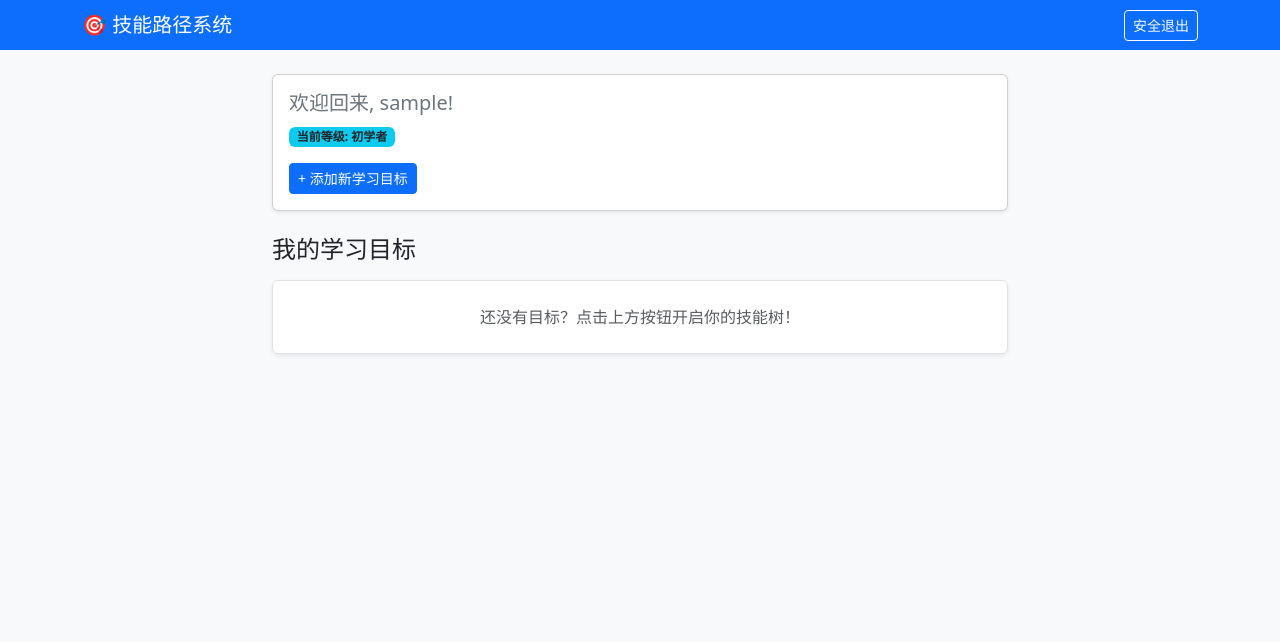
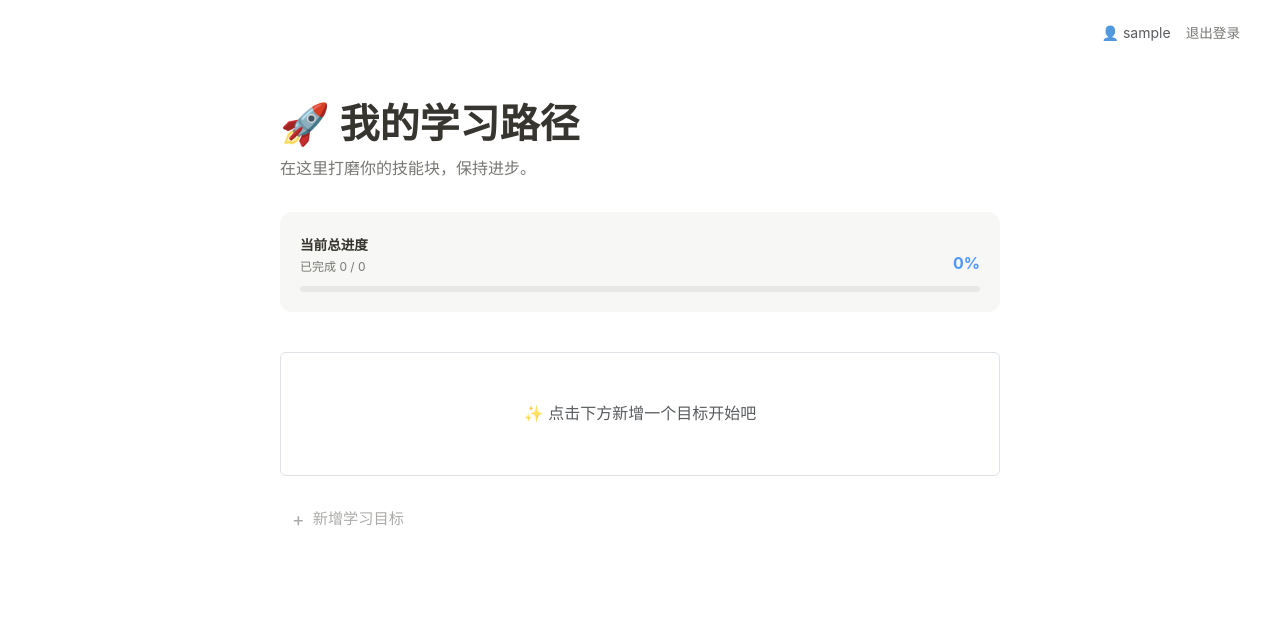
Before and after one commit to ZWEIGJ/skill-path-tracker, a Django app: page / in a window 1280 px wide. Shown: the top 642 px of the page. Run offline with Django 5.2, Linux system fonts and the light colour scheme; the visitor is signed in with stand-in values (Sample User, id 1); data that the repository does not hold is empty.

Commit message:
style & feat: 重构看板为 Notion 极简风并实现动态进度条逻辑

```diff
--- a/goals/templates/goals/dashboard.html
+++ b/goals/templates/goals/dashboard.html
@@ -3,97 +3,267 @@
 <head>
     <meta charset="UTF-8">
     <meta name="viewport" content="width=device-width, initial-scale=1.0">
-    <title>个人看板 - 技能路径系统</title>
+    <title>工作区 - SkillPath</title>
     <link href="https://cdn.jsdelivr.net/npm/bootstrap@5.3.0/dist/css/bootstrap.min.css" rel="stylesheet">
     <style>
-        .completed-text {
+        :root {
+            --notion-text: #37352f;
+            --notion-bg: #ffffff;
+            --notion-hover: #f1f1ef;
+            --notion-border: #edece9;
+            --notion-blue: #5297ff;
+            --notion-gray: #787774;
+            --notion-light-gray: #dfdfde;
+        }
+
+        body {
+            font-family: -apple-system, BlinkMacSystemFont, "Segoe UI", Helvetica, Arial, sans-serif;
+            color: var(--notion-text);
+            background-color: var(--notion-bg);
+            line-height: 1.6;
+            margin: 0;
+        }
+
+        /* 顶部导航 */
+        .nav-actions {
+            position: absolute;
+            top: 20px;
+            right: 40px;
+            display: flex;
+            align-items: center;
+            gap: 15px;
+        }
+
+        .logout-btn {
+            background: none;
+            border: none;
+            padding: 0;
+            color: var(--notion-gray);
+            font-size: 0.85rem;
+            cursor: pointer;
+        }
+
+        .logout-btn:hover {
+            color: var(--notion-text);
+            text-decoration: underline;
+        }
+
+        /* 容器布局 */
+        .notion-container {
+            max-width: 800px;
+            margin: 100px auto;
+            padding: 0 40px;
+        }
+
+        .notion-title {
+            font-size: 40px;
+            font-weight: 700;
+            margin-bottom: 8px;
+            display: flex;
+            align-items: center;
+            gap: 15px;
+        }
+
+        .notion-subtitle {
+            color: var(--notion-gray);
+            margin-bottom: 30px;
+        }
+
+        /* 进度条板块 */
+        .progress-card {
+            background-color: #f7f7f5;
+            border-radius: 12px;
+            padding: 20px;
+            margin-bottom: 40px;
+        }
+
+        .progress-info {
+            display: flex;
+            justify-content: space-between;
+            align-items: flex-end;
+            margin-bottom: 10px;
+        }
+
+        .progress-label {
+            font-size: 0.85rem;
+            font-weight: 600;
+        }
+
+        .progress-stats {
+            font-size: 0.75rem;
+            color: var(--notion-gray);
+        }
+
+        .progress-percent {
+            font-weight: 700;
+            color: var(--notion-blue);
+        }
+
+        .progress-track {
+            height: 6px;
+            background-color: #e8e8e6;
+            border-radius: 3px;
+            overflow: hidden;
+        }
+
+        .progress-fill {
+            height: 100%;
+            background-color: var(--notion-blue);
+            width: 0%; /* 默认 0，由 JS 驱动动画 */
+            transition: width 1s cubic-bezier(0.65, 0, 0.35, 1);
+        }
+
+        /* 列表项 */
+        .goal-item {
+            display: flex;
+            justify-content: space-between;
+            align-items: center;
+            padding: 8px 12px;
+            margin: 2px -12px;
+            border-radius: 6px;
+            transition: background-color 0.2s;
+        }
+
+        .goal-item:hover {
+            background-color: var(--notion-hover);
+        }
+
+        .goal-link {
+            display: flex;
+            align-items: center;
+            gap: 12px;
+            text-decoration: none;
+            color: inherit;
+            flex-grow: 1;
+        }
+
+        .status-dot {
+            font-size: 18px;
+            width: 24px;
+            text-align: center;
+        }
+
+        .dot-done { color: var(--notion-blue); }
+        .dot-todo { color: var(--notion-light-gray); }
+
+        .goal-text.completed {
             text-decoration: line-through;
-            color: #adb5bd; /* 灰度色 */
+            color: #a1a19f;
         }
-        .goal-card {
-            transition: transform 0.2s;
+
+        .delete-btn {
+            opacity: 0;
+            color: #eb5757;
+            font-size: 0.75rem;
+            text-decoration: none;
         }
-        .goal-card:hover {
-            transform: translateY(-2px);
-            box-shadow: 0 4px 8px rgba(0,0,0,0.1);
+
+        .goal-item:hover .delete-btn {
+            opacity: 1;
+        }
+
+        /* 添加按钮 */
+        .add-btn {
+            display: inline-flex;
+            align-items: center;
+            margin-top: 20px;
+            padding: 8px 12px;
+            color: #acaba9;
+            text-decoration: none;
+            font-size: 0.95rem;
+            border-radius: 4px;
+        }
+
+        .add-btn:hover {
+            background-color: var(--notion-hover);
+            color: var(--notion-text);
+        }
+
+        .alert-notion {
+            background-color: var(--notion-hover);
+            border: none;
+            font-size: 0.9rem;
+            border-radius: 8px;
         }
     </style>
 </head>
-<body class="bg-light">
+<body>
 
-{% if messages %}
-    <div class="container mt-3">
-        {% for message in messages %}
-            <div class="alert alert-{{ message.tags }} alert-dismissible fade show" role="alert">
-                {{ message }}
-                <button type="button" class="btn-close" data-bs-dismiss="alert" aria-label="Close"></button>
-            </div>
-        {% endfor %}
-    </div>
-{% endif %}
-
-<nav class="navbar navbar-dark bg-primary mb-4">
-    <div class="container">
-        <span class="navbar-brand mb-0 h1">🎯 技能路径系统</span>
-        <form action="{% url 'logout' %}" method="post" class="m-0">
+    <div class="nav-actions">
+        <span class="text-muted small">👤 {{ user.username }}</span>
+        <form action="{% url 'logout' %}" method="post" style="display: inline;">
             {% csrf_token %}
-            <button type="submit" class="btn btn-outline-light btn-sm">安全退出</button>
+            <button type="submit" class="logout-btn">退出登录</button>
         </form>
     </div>
-</nav>
 
-<div class="container">
-    <div class="row justify-content-center">
-        <div class="col-md-8">
-            <div class="card shadow-sm mb-4">
-                <div class="card-body">
-                    <h5 class="card-title text-secondary">欢迎回来, {{ user.username }}!</h5>
-                    <p class="card-text">
-                        <span class="badge bg-info text-dark">当前等级: {{ user.get_skill_level_display }}</span>
-                    </p>
-                    <a href="{% url 'goal_add' %}" class="btn btn-primary btn-sm">+ 添加新学习目标</a>
+    <div class="notion-container">
+        <div class="notion-header">
+            <h1 class="notion-title">🚀 我的学习路径</h1>
+            <p class="notion-subtitle">在这里打磨你的技能块，保持进步。</p>
+        </div>
+
+        <div class="progress-card">
+            <div class="progress-info">
+                <div>
+                    <span class="progress-label">当前总进度</span>
+                    <div class="progress-stats">已完成 {{ completed_goals }} / {{ total_goals }}</div>
                 </div>
+                <span class="progress-percent">{{ progress_percentage }}%</span>
             </div>
-
-            <h4 class="mb-3">我的学习目标</h4>
-
-            <div class="list-group shadow-sm">
-                {% for goal in goals %}
-                    <div class="list-group-item list-group-item-action d-flex justify-content-between align-items-center goal-card">
-                        <div>
-                            <span class="h6 mb-0 {% if goal.is_completed %}completed-text{% endif %}">
-                                {{ goal.title }}
-                            </span>
-                            {% if goal.description %}
-                                <small class="text-muted d-block">{{ goal.description }}</small>
-                            {% endif %}
-                        </div>
-
-                        <div class="btn-group">
-                            <a href="{% url 'goal_toggle' goal.id %}"
-                               class="btn btn-sm {% if goal.is_completed %}btn-warning{% else %}btn-success{% endif %}">
-                                {% if goal.is_completed %}撤销{% else %}完成{% endif %}
-                            </a>
-
-                            <form action="{% url 'goal_delete' goal.id %}" method="post" class="d-inline">
-                                {% csrf_token %}
-                                <button type="submit" class="btn btn-sm btn-outline-danger"
-                                        onclick="return confirm('确定要永久删除这个目标吗？')">
-                                    删除
-                                </button>
-                            </form>
-                        </div>
-                    </div>
-                {% empty %}
-                    <div class="list-group-item text-center py-4 text-muted">
-                        还没有目标？点击上方按钮开启你的技能树！
-                    </div>
-                {% endfor %}
+            <div class="progress-track">
+                <div id="progress-fill-element" class="progress-fill"></div>
             </div>
         </div>
+
+        {% if messages %}
+            {% for message in messages %}
+                <div class="alert alert-notion mb-4">{{ message }}</div>
+            {% endfor %}
+        {% endif %}
+
+        <div class="goal-list">
+            {% for goal in goals %}
+                <div class="goal-item">
+                    <a href="{% url 'goal_toggle' goal.pk %}" class="goal-link">
+                        <span class="status-dot">
+                            {% if goal.is_completed %}
+                                <span class="dot-done">●</span>
+                            {% else %}
+                                <span class="dot-todo">○</span>
+                            {% endif %}
+                        </span>
+                        <span class="goal-text {% if goal.is_completed %}completed{% endif %}">
+                            {{ goal.title }}
+                        </span>
+                    </a>
+                    <a href="{% url 'goal_delete' goal.pk %}" class="delete-btn" onclick="return confirm('确定要删除吗？')">删除</a>
+                </div>
+            {% empty %}
+                <div class="py-5 text-center border border-dashed rounded text-muted">
+                    ✨ 点击下方新增一个目标开始吧
+                </div>
+            {% endfor %}
+        </div>
+
+        <a href="{% url 'goal_add' %}" class="add-btn">
+            <span class="me-2" style="font-size: 1.2rem;">+</span> 新增学习目标
+        </a>
     </div>
-</div>
 
-<script src="https://cdn.jsdelivr.net/npm/bootstrap@5.3.0/dist/js/bootstrap.bundle.min.js"></script>
+    <script>
+        document.addEventListener('DOMContentLoaded', function() {
+            const progressBar = document.getElementById('progress-fill-element');
+            if (progressBar) {
+                // Django 渲染百分比到 JS 变量中
+                const percentage = "{{ progress_percentage }}";
+                // 延迟一丁点时间触发动画，效果更优雅
+                setTimeout(() => {
+                    progressBar.style.width = percentage + "%";
+                }, 100);
+            }
+        });
+    </script>
+
 </body>
 </html>
--- a/goals/views.py
+++ b/goals/views.py
@@ -11,8 +11,18 @@ from .forms import LearningGoalForm
 # 1. 看板视图：显示当前登录用户的目标
 @login_required
 def dashboard_view(request):
-    user_goals = LearningGoal.objects.filter(user=request.user).order_by('-created_at')
-    return render(request, 'goals/dashboard.html', {'goals': user_goals})
+    goals = LearningGoal.objects.filter(user=request.user)
+    total = goals.count()
+    completed = goals.filter(is_completed=True).count()
+    # 计算百分比并转为整数
+    percent = int((completed / total) * 100) if total > 0 else 0
+
+    return render(request, 'goals/dashboard.html', {
+        'goals': goals,
+        'progress_percentage': percent,
+        'total_goals': total,
+        'completed_goals': completed,
+    })
 def toggle_goal_view(request, pk):
     # 关键：查询时带上 user=request.user，确保越权隔离
     goal = get_object_or_404(LearningGoal, pk=pk, user=request.user)
```
